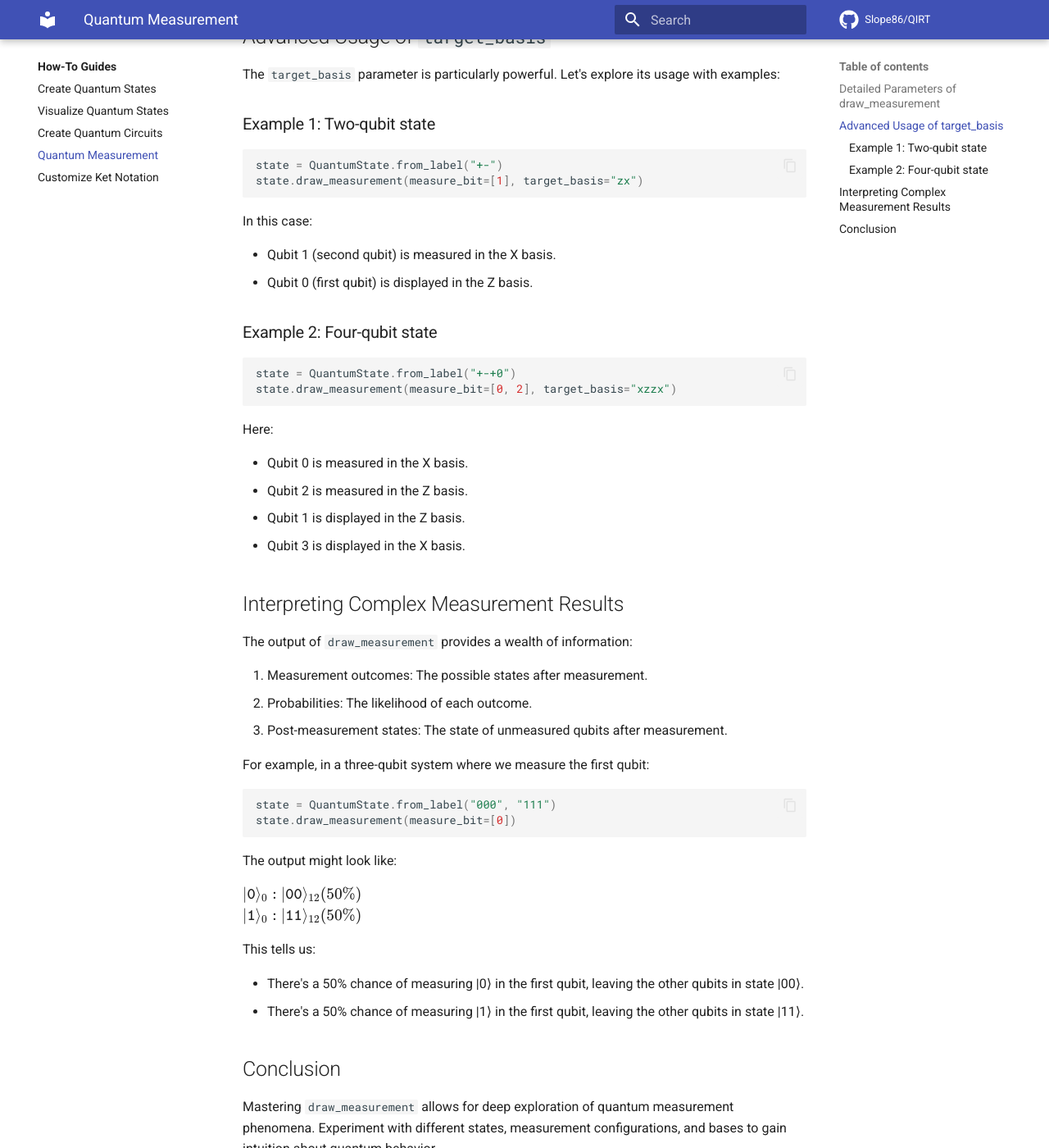
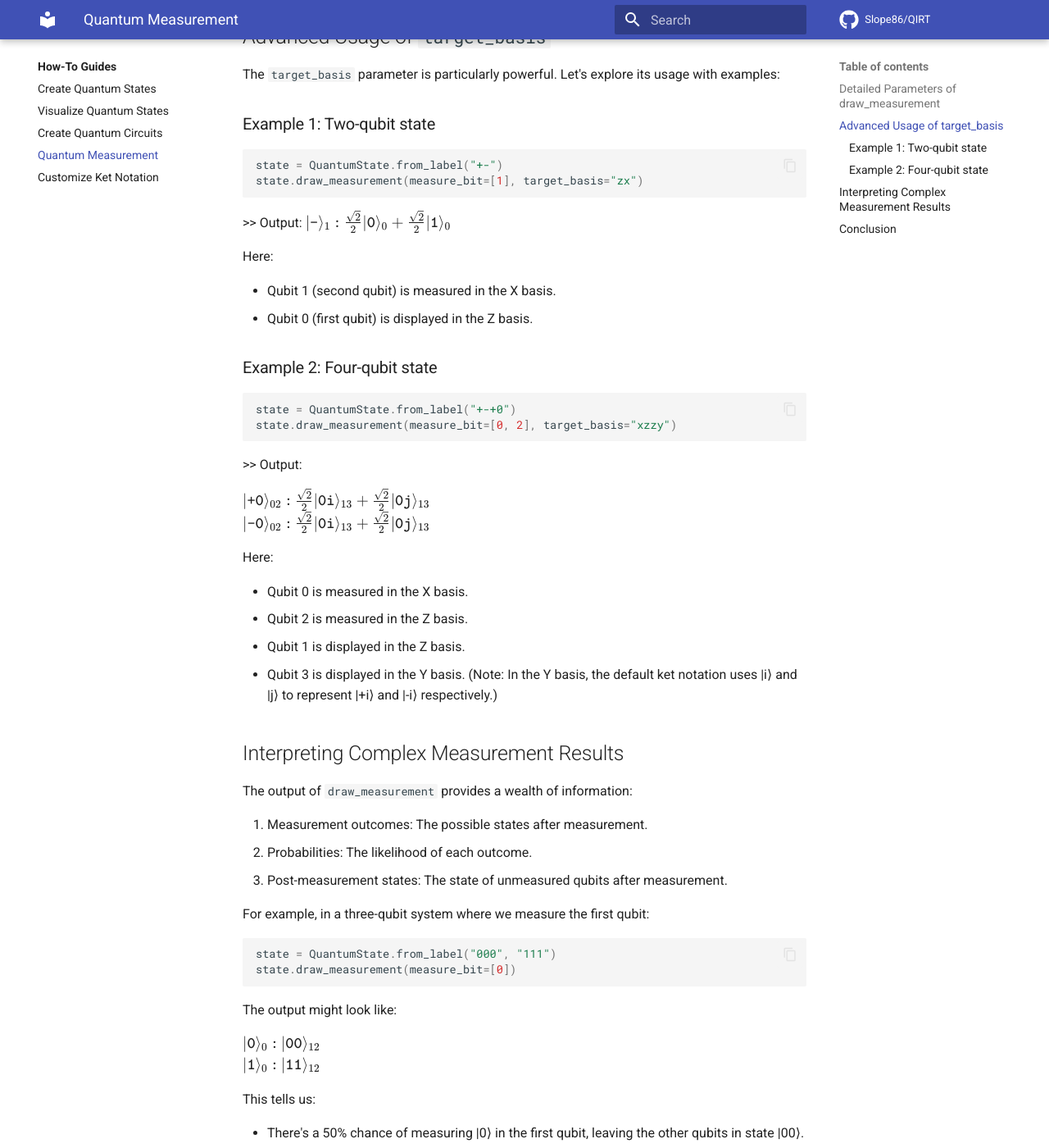
Before and after one commit to Slope86/QIRT, an MkDocs documentation site: the page built from docs/how_to_guides/qubit_measurement.md, in a window 1280 px wide and 1400 px high, scrolled down 677 px. Shown: the whole window at 82% size. Built offline with MkDocs 1.6.1 and Material for MkDocs 9.7.7, drawn with Linux system fonts in a browser that asks for light colours; comment, search, counter and statistics services are not loaded.

Commit message:
docs: incloud measurement result demo

````diff
--- a/docs/how_to_guides/qubit_measurement.md
+++ b/docs/how_to_guides/qubit_measurement.md
@@ -27,7 +27,9 @@ state = QuantumState.from_label("+-")
 state.draw_measurement(measure_bit=[1], target_basis="zx")
 ```
 
-In this case:
+\>> Output: $|\texttt{-}\rangle_{1} : \frac{\sqrt{2}}{2}|\texttt{0}\rangle_{0} +\frac{\sqrt{2}}{2}|\texttt{1}\rangle_{0} \\$
+
+Here:
 
 - Qubit 1 (second qubit) is measured in the X basis.
 - Qubit 0 (first qubit) is displayed in the Z basis.
@@ -36,15 +38,19 @@ In this case:
 
 ```python
 state = QuantumState.from_label("+-+0")
-state.draw_measurement(measure_bit=[0, 2], target_basis="xzzx")
+state.draw_measurement(measure_bit=[0, 2], target_basis="xzzy")
 ```
+
+\>> Output:
+
+$|\texttt{+0}\rangle_{02} : \frac{\sqrt{2}}{2}|\texttt{0i}\rangle_{13} +\frac{\sqrt{2}}{2}|\texttt{0j}\rangle_{13} \\|\texttt{-0}\rangle_{02} : \frac{\sqrt{2}}{2}|\texttt{0i}\rangle_{13} +\frac{\sqrt{2}}{2}|\texttt{0j}\rangle_{13} \\$
 
 Here:
 
 - Qubit 0 is measured in the X basis.
 - Qubit 2 is measured in the Z basis.
 - Qubit 1 is displayed in the Z basis.
-- Qubit 3 is displayed in the X basis.
+- Qubit 3 is displayed in the Y basis. (Note: In the Y basis, the default ket notation uses |i⟩ and |j⟩ to represent |+i⟩ and |-i⟩ respectively.)
 
 ## Interpreting Complex Measurement Results
 
@@ -63,8 +69,8 @@ state.draw_measurement(measure_bit=[0])
 
 The output might look like:
 
-$|\texttt{0}\rangle_{0} : |\texttt{00}\rangle_{12} (50\%) \\
-|\texttt{1}\rangle_{0} : |\texttt{11}\rangle_{12} (50\%)$
+$|\texttt{0}\rangle_{0} : |\texttt{00}\rangle_{12}\\
+|\texttt{1}\rangle_{0} : |\texttt{11}\rangle_{12}$
 
 This tells us:
 
````
Also changed, not shown: docs/tutorials/basic_measurement.md (+4 -0 lines), docs/tutorials/setup.md (+1 -1 lines).
